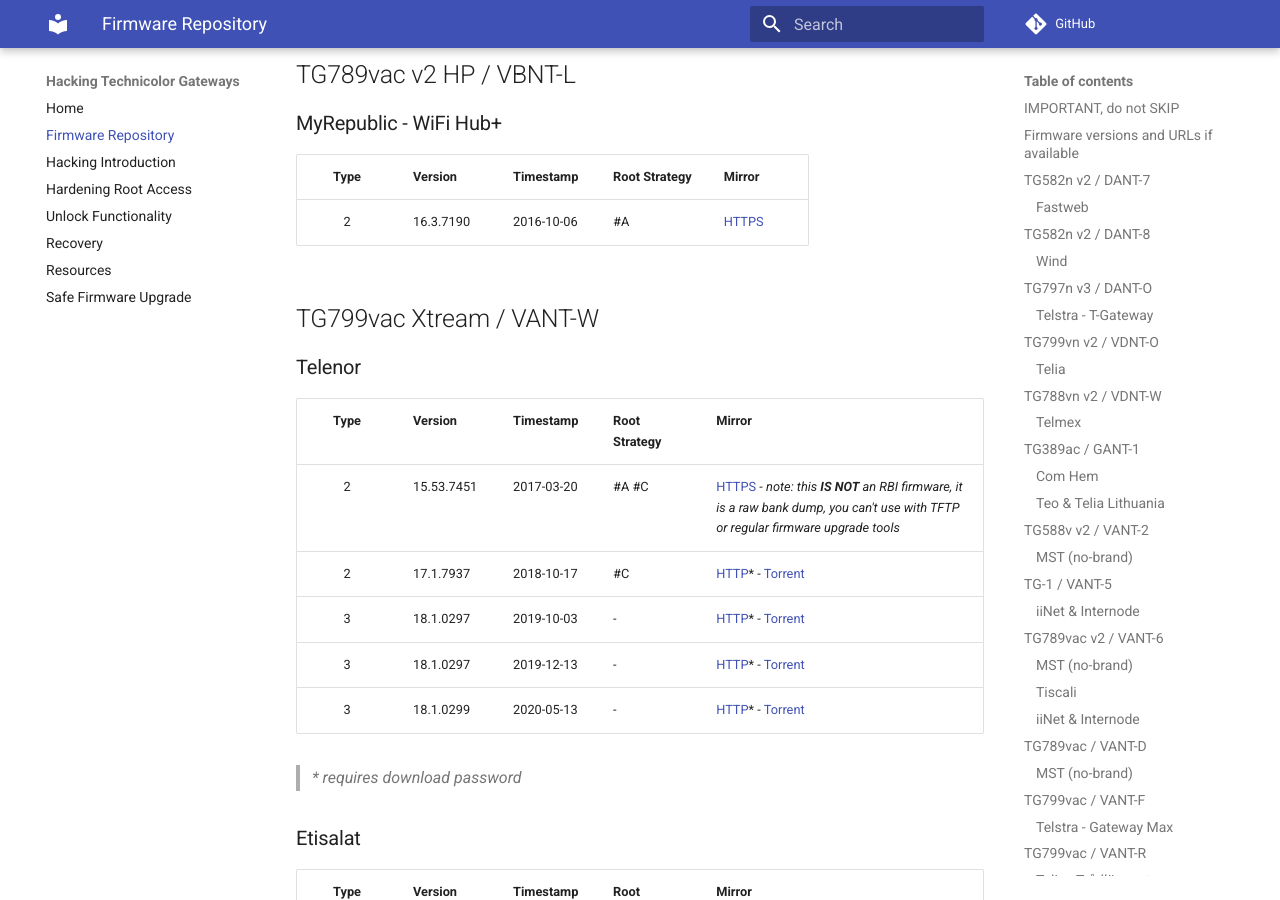
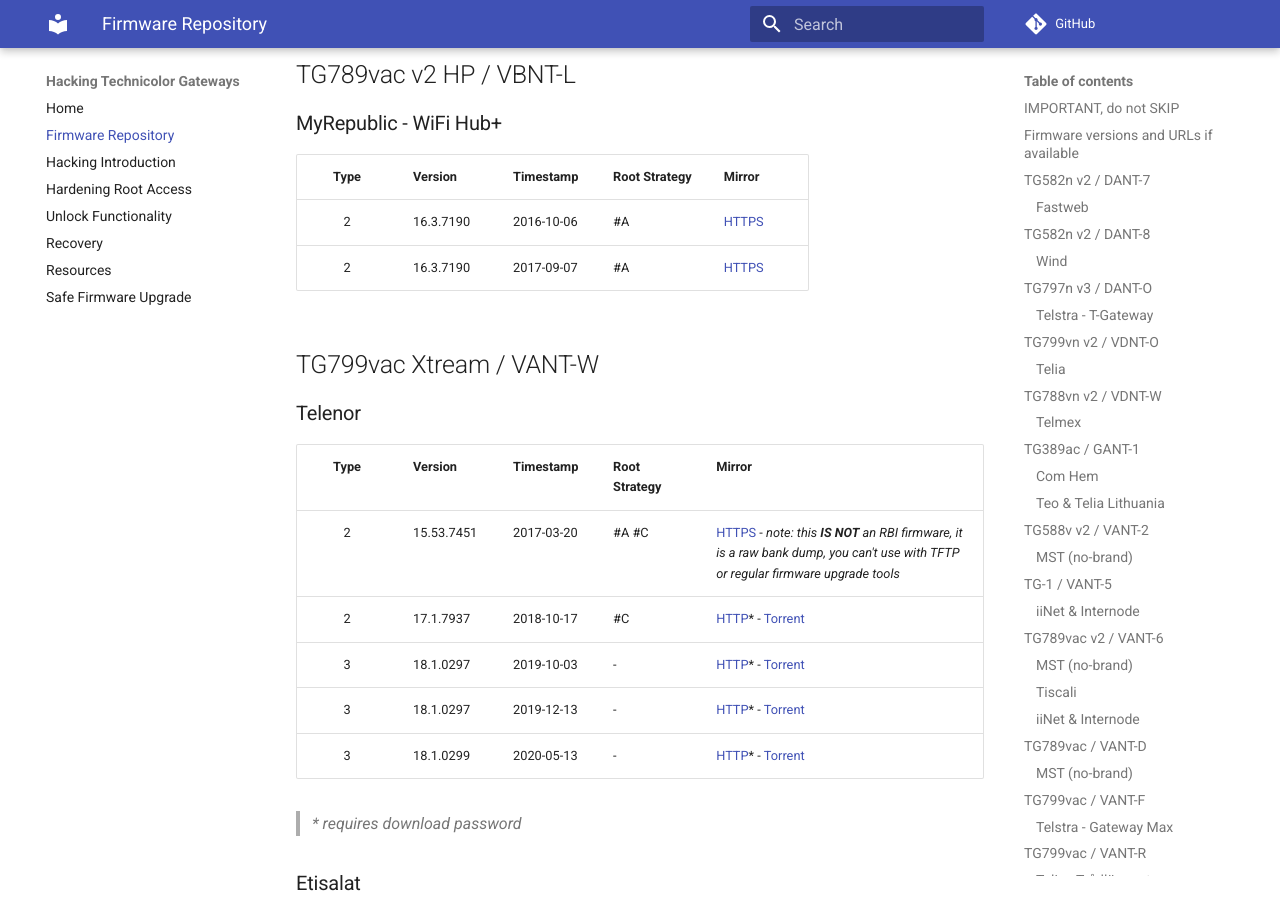
Before and after one commit to hack-technicolor/hack-technicolor, an MkDocs documentation site: the page built from docs/Repository.md, in a window 1280 px wide and 900 px high, scrolled down 7014 px. Built offline with MkDocs 1.6.1 and Material for MkDocs 9.7.7, drawn with Linux system fonts in a browser that asks for light colours; comment, search, counter and statistics services are not loaded.

Commit message:
restore myrepublic-vbnt-l_16.3.7190-2761005-bank_dump.xz

```diff
--- a/docs/Repository.md
+++ b/docs/Repository.md
@@ -197,7 +197,8 @@
 
 | Type   | Version          | Timestamp  | Root Strategy | Mirror |
 |:------:|:-----------------|:-----------|:--------------|:-------|
-| 2      | 16.3.7190        | 2016-10-06 | #A            | [HTTPS](https://github.com/hack-technicolor/hack-technicolor/raw/master/firmware/vbnt-l_16.3.7190-2761003-20170907085601-501361d1f0abcd3206e49f0897c4a6cca07a114d.rbi?raw=true) |
+| 2      | 16.3.7190        | 2016-10-06 | #A            | [HTTPS](https://github.com/hack-technicolor/hack-technicolor/raw/master/firmware/myrepublic-vbnt-l_16.3.7190-2761005-bank_dump.xz?raw=true) |
+| 2      | 16.3.7190        | 2017-09-07 | #A            | [HTTPS](https://github.com/hack-technicolor/hack-technicolor/raw/master/firmware/vbnt-l_16.3.7190-2761003-20170907085601-501361d1f0abcd3206e49f0897c4a6cca07a114d.rbi?raw=true) |
 
 ## TG799vac Xtream / VANT-W
 
```
